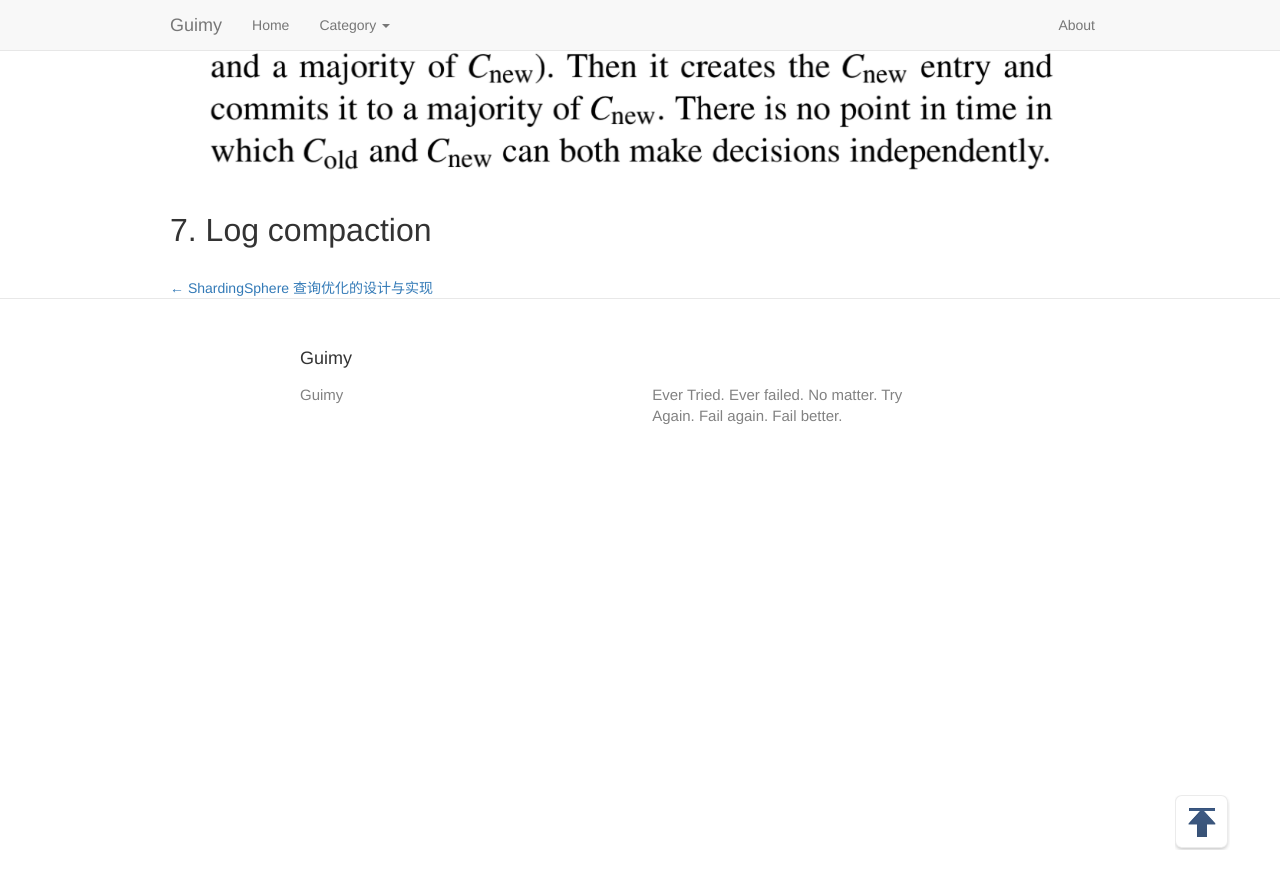
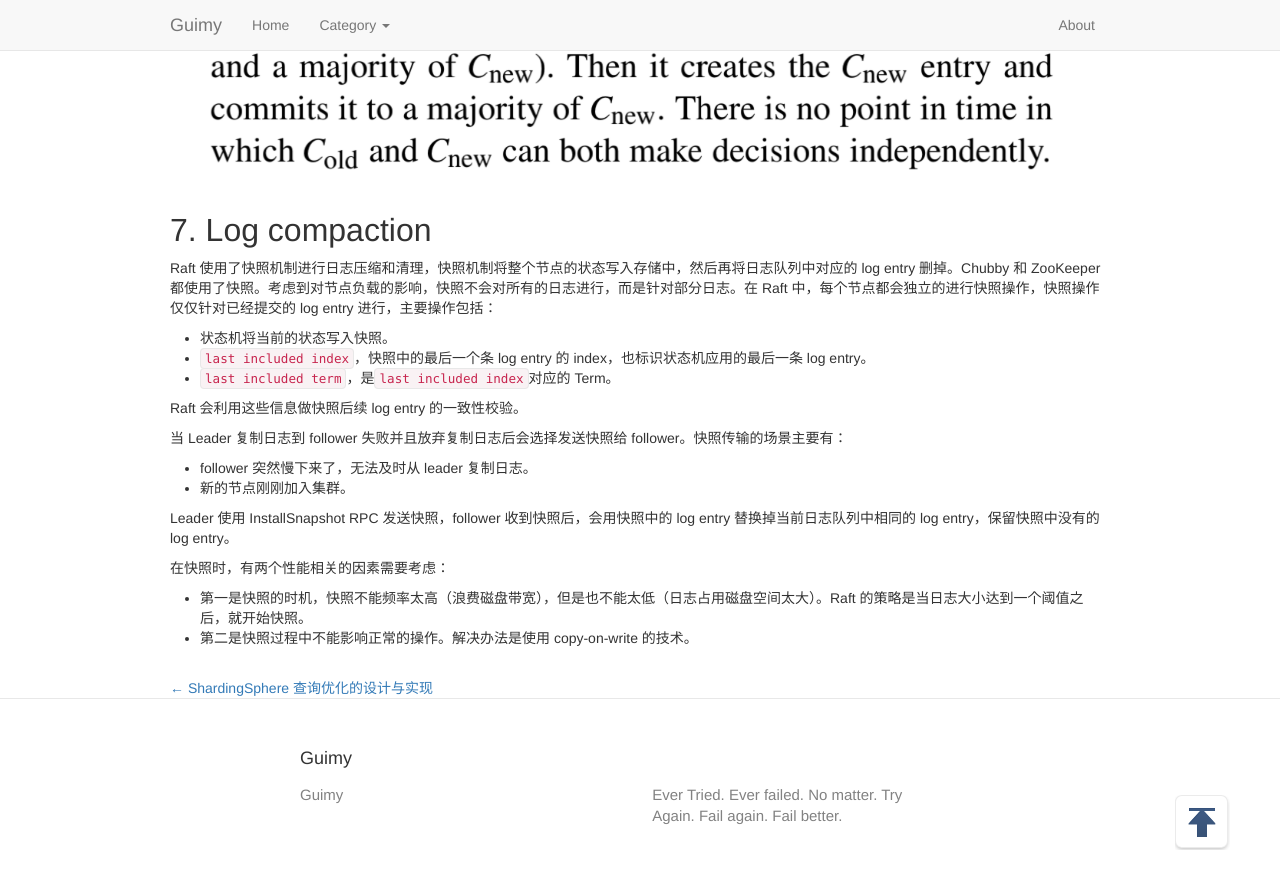
Before and after one commit to guimingyue/guimingyue.github.io, a Jekyll site: the page built from _posts/2021-04-24-reading-notes-of-raft-paper.md, in a window 1280 px wide and 900 px high, scrolled down 6413 px. Shown: the top 889 px of the window. Built offline with Jekyll 4.4.1, drawn with Linux system fonts in a browser that asks for light colours; comment, search, counter and statistics services are not loaded; before the commit the page ends 6925 px from its top, so only the background shows below that.

Commit message:
Update 2021-04-24-reading-notes-of-raft-paper.md

```diff
--- a/_posts/2021-04-24-reading-notes-of-raft-paper.md
+++ b/_posts/2021-04-24-reading-notes-of-raft-paper.md
@@ -134,3 +134,21 @@ MTBF：节点两次宕机时间间隔
 ![figure 11 ](/images/raft_paper_notes/figure11-timeline-joint-consensus.png)
 
 ## 7. Log compaction
+Raft 使用了快照机制进行日志压缩和清理，快照机制将整个节点的状态写入存储中，然后再将日志队列中对应的 log entry 删掉。Chubby 和 ZooKeeper 都使用了快照。考虑到对节点负载的影响，快照不会对所有的日志进行，而是针对部分日志。在 Raft 中，每个节点都会独立的进行快照操作，快照操作仅仅针对已经提交的 log entry 进行，主要操作包括：
+
+* 状态机将当前的状态写入快照。
+* `last included index`，快照中的最后一个条 log entry 的 index，也标识状态机应用的最后一条 log entry。
+* `last included term`，是`last included index`对应的 Term。
+
+Raft 会利用这些信息做快照后续 log entry 的一致性校验。
+
+当 Leader 复制日志到 follower 失败并且放弃复制日志后会选择发送快照给 follower。快照传输的场景主要有：
+* follower 突然慢下来了，无法及时从 leader 复制日志。
+* 新的节点刚刚加入集群。
+
+Leader 使用 InstallSnapshot RPC 发送快照，follower 收到快照后，会用快照中的 log entry 替换掉当前日志队列中相同的 log entry，保留快照中没有的 log entry。
+
+在快照时，有两个性能相关的因素需要考虑：
+
+* 第一是快照的时机，快照不能频率太高（浪费磁盘带宽），但是也不能太低（日志占用磁盘空间太大）。Raft 的策略是当日志大小达到一个阈值之后，就开始快照。
+* 第二是快照过程中不能影响正常的操作。解决办法是使用 copy-on-write 的技术。
```
